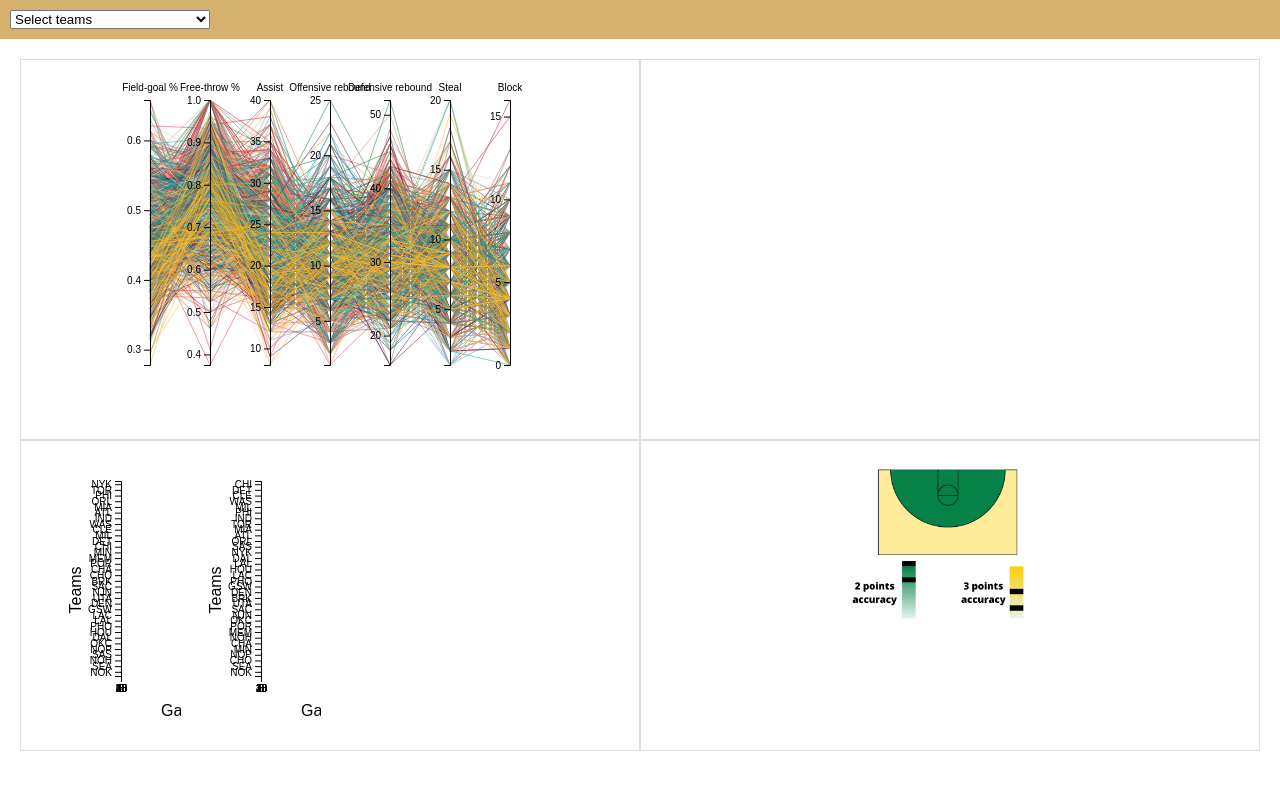
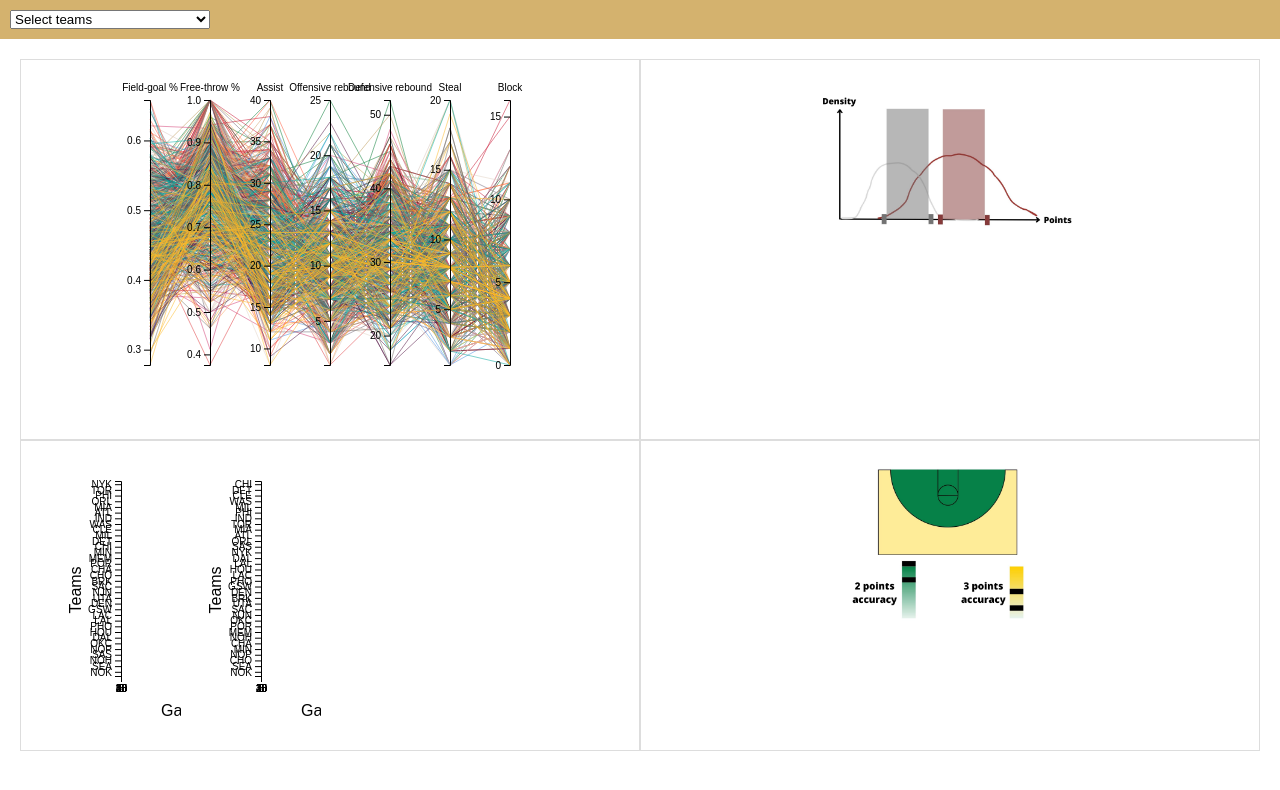
Before and after one commit to KevinSassani/Information-Visualization, a plain HTML site: page index.html in a window 1280 px wide. Drawn offline with nearby package versions, Linux system fonts and the light colour scheme.

Commit message:
Added pic for density plot

```diff
--- a/index.html
+++ b/index.html
@@ -119,7 +119,7 @@
           </div>
         <div class="dashboard">
             <div class="visualization" id="parallelCoordinates"></div>
-            <div class="visualization" id="densityPlot"></div>
+            <div class="visualization" id="densityPlot"><img src="densityPIC.jpg" alt="Density plot" class="heatmap-image"></div>
             <div class="visualization" id="barCharts"></div>
             <div class="visualization" id="heatMap"><img src="mapofcourtPICTURE.jpg" alt="Map of the Court" class="heatmap-image"></div>
         </div>
--- a/update.js
+++ b/update.js
@@ -129,7 +129,7 @@ function updateBarChart(data) { // HAVE TO UPDATE THE AXES AS WELL
       .transition()
       .duration(500)
       .call(d3.axisLeft(yScaleL).tickSizeOuter(0));
-    // Add tooltips to all bars with the movie title as the content
+    // Add tooltips to all bars
     svgL
       .selectAll(".bar")
       .on("mouseover", handleMouseOveBarChart)
```
Also changed, not shown: densityPIC.jpg (added).
